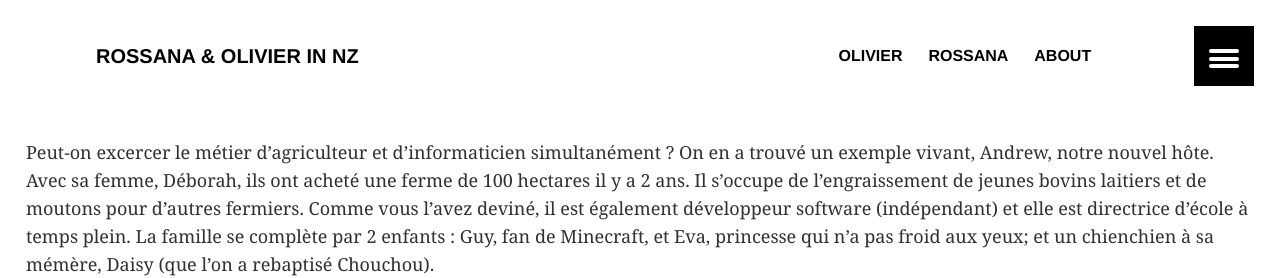
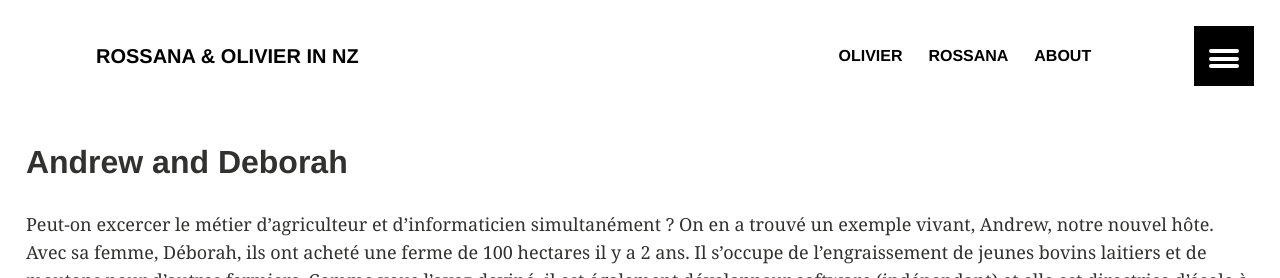
Before and after one commit to rokiwi/old, a Jekyll site: the page built from flux/index.md, in a window 1280 px wide and 900 px high, cut to the strip 0-278 px from the top of the window. Built offline with Jekyll 4.4.1, drawn with Linux system fonts in a browser that asks for light colours; some of the changed text lies outside the part shown.

Commit message:
flux working

```diff
--- a/flux/index.md
+++ b/flux/index.md
@@ -11,7 +11,7 @@ layout: default
 
 <article itemscope itemtype="http://schema.org/Article">
 
-  <h2 class="post-title" itemprop="name"></h2>
+  <h2 class="post-title" itemprop="name">{{ post.title }}</h2>
 
   <div> {{ post.content }} </div>
 
```
